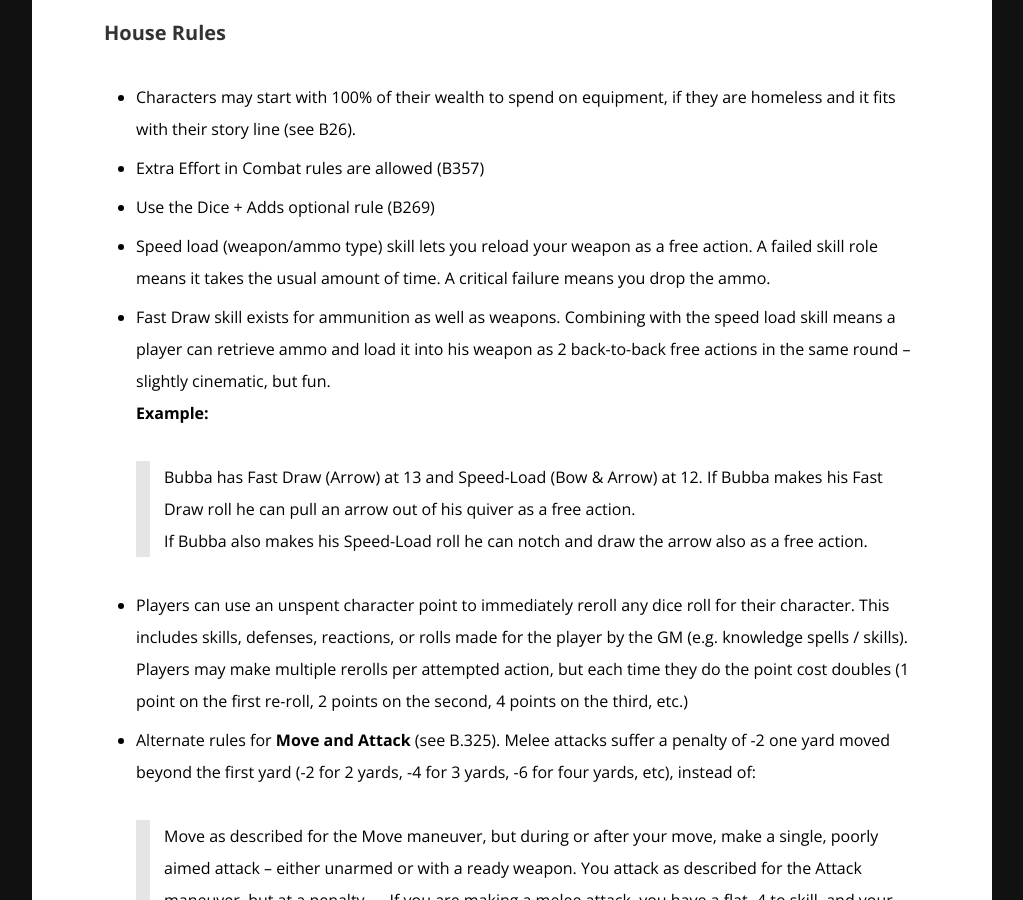
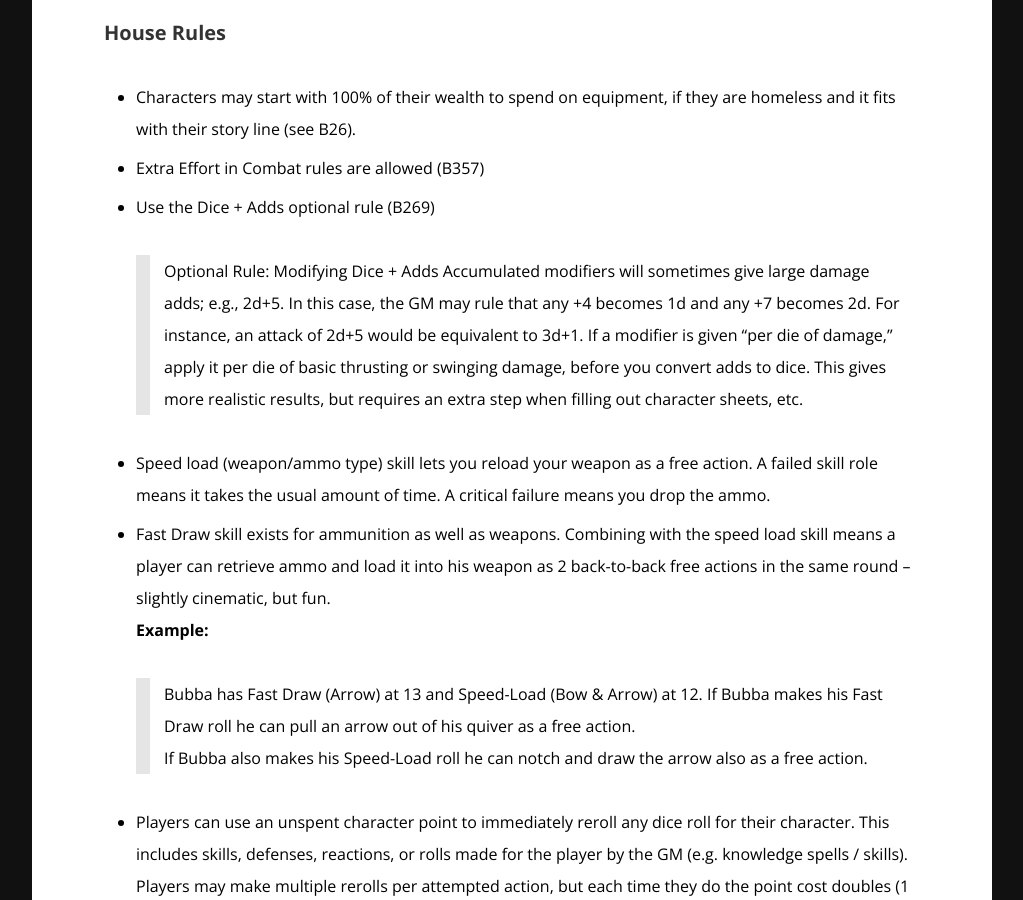
Before and after one commit to rickosborne/blackwater, a Jekyll site: the page built from _guide/550-rulebooks-and-house-rules.md, in a window 1280 px wide and 900 px high, scrolled down 1194 px. Shown: the whole window, without its empty margins (128-1151 px from the left). Built offline with Jekyll 4.4.1, drawn with Linux system fonts in a browser that asks for light colours.

Commit message:
Update 550-rulebooks-and-house-rules.md

```diff
--- a/_guide/550-rulebooks-and-house-rules.md
+++ b/_guide/550-rulebooks-and-house-rules.md
@@ -30,6 +30,8 @@ In general, the following GURPS sourcebooks are recommended:
 * Characters may start with 100% of their wealth to spend on equipment, if they are homeless and it fits with their story line (see B26).
 * Extra Effort in Combat rules are allowed (B357)
 * Use the Dice + Adds optional rule (B269)
+    > Optional Rule: Modifying Dice + Adds
+    > Accumulated modifiers will sometimes give large damage adds; e.g., 2d+5. In this case, the GM may rule that any +4 becomes 1d and any +7 becomes 2d. For instance, an attack of 2d+5 would be equivalent to 3d+1. If a modifier is given “per die of damage,” apply it per die of basic thrusting or swinging damage, before you convert adds to dice. This gives more realistic results, but requires an extra step when filling out character sheets, etc.
 * Speed load (weapon/ammo type) skill lets you reload your weapon as a free action.
   A failed skill role means it takes the usual amount of time.
   A critical failure means you drop the ammo.
```
